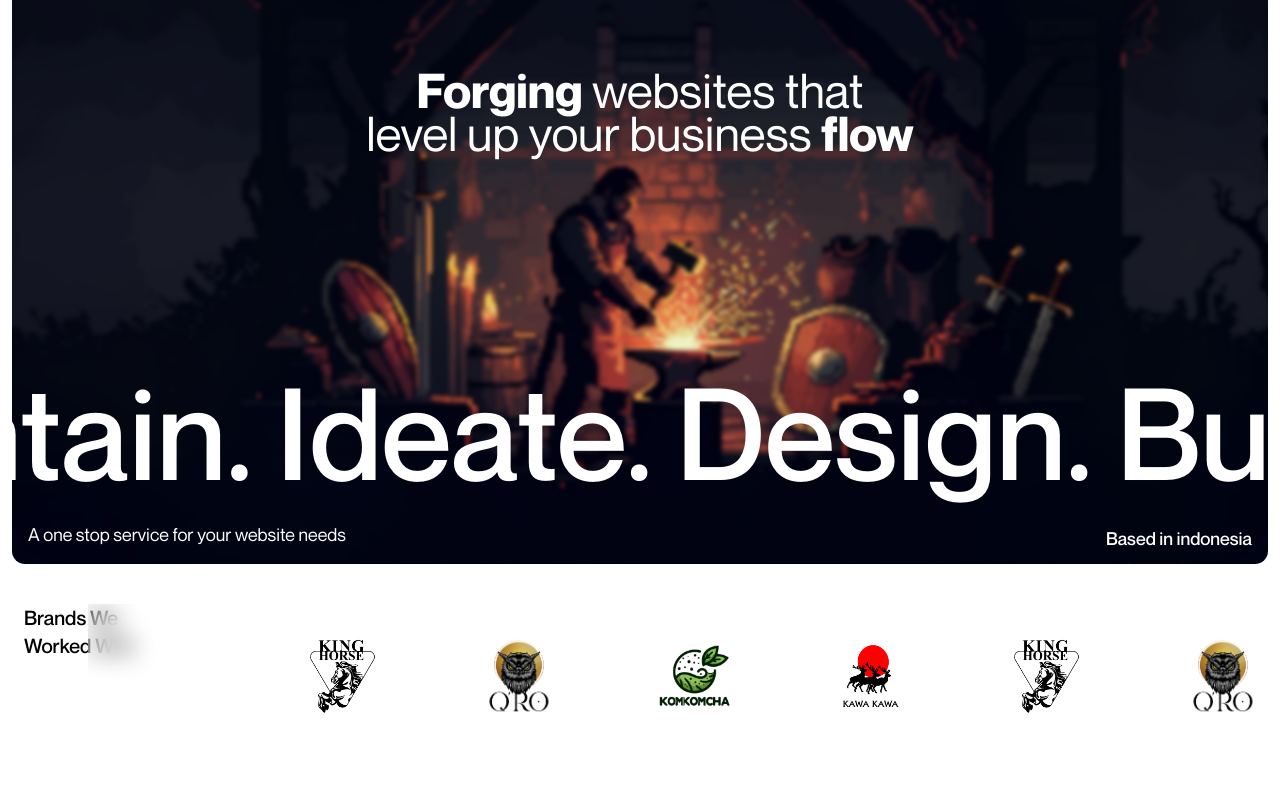
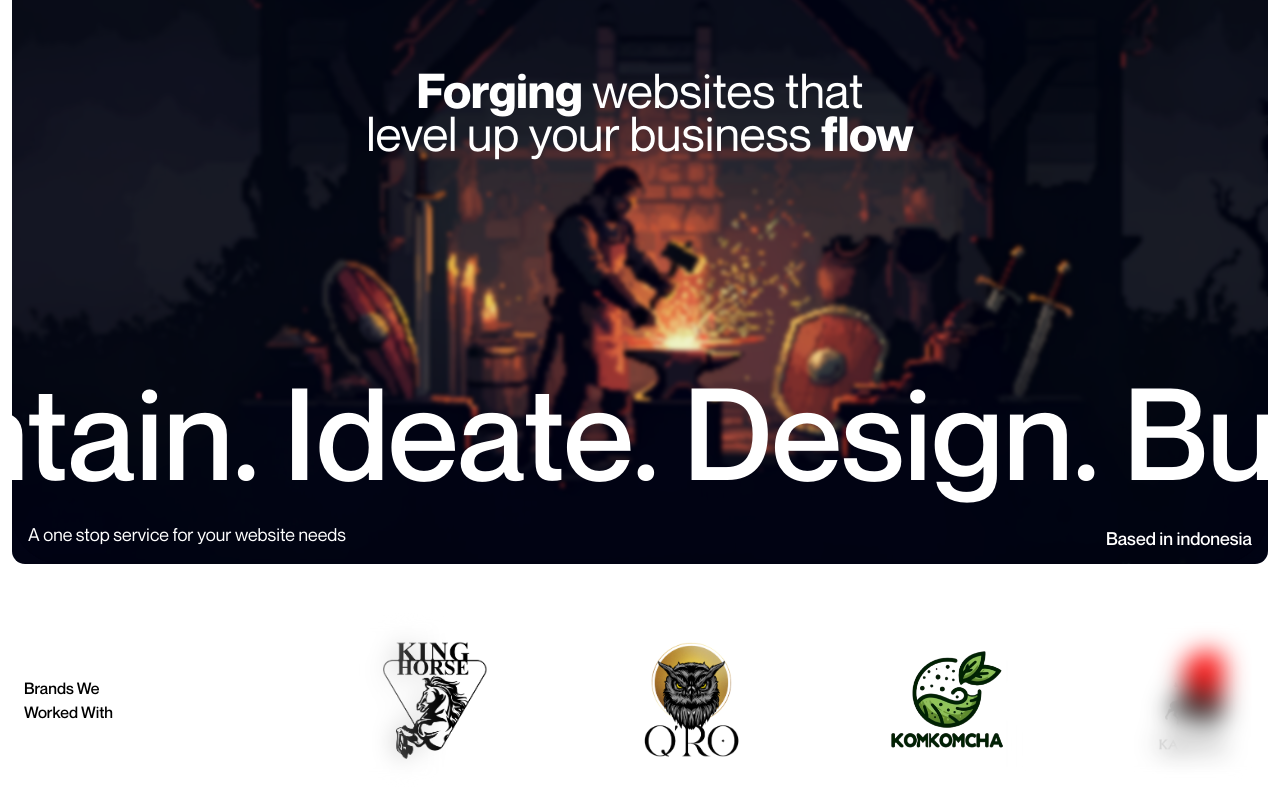
Before and after one commit to migeles/forgeandflow, a Next.js app: page / in a window 1280 px wide. Shown: the part 224-1024 px from the top of the page. Built offline with nearby package versions, Linux system fonts and the light colour scheme.

Commit message:
Starting Goals

```diff
--- /dev/null
+++ b/Components/Goals/Goals.jsx
@@ -0,0 +1,5 @@
+export default function Goals() {
+    return (
+        <div></div>
+    );
+}
--- a/Components/Porto/Portoslider.jsx
+++ b/Components/Porto/Portoslider.jsx
@@ -23,6 +23,7 @@ const logos = [
 export default function Portoslider() {
   const firstimgcontainer = useRef(null);
   const secondimgcontainer = useRef(null);
+  const thirdimgcontainer = useRef(null);
   const sliderContainerRef = useRef(null);
   let xPercent = 0;
   let direction = 1;
@@ -43,15 +44,16 @@ export default function Portoslider() {
     }
     gsap.set(firstimgcontainer.current, { xPercent: xPercent });
     gsap.set(secondimgcontainer.current, { xPercent: xPercent });
+    gsap.set(thirdimgcontainer.current, { xPercent: xPercent });
     xPercent += -0.05 * direction;
     requestAnimationFrame(animation);
   };
 
   return (
-    <div className='w-full py-8 relative'>
+    <div className='w-full max-w-screen py-8 relative flex'>
       <div
         ref={sliderContainerRef}
-        className='flex flex-nowrap overflow-hidden '>
+        className='flex flex-nowrap overflow-hidden w-full lg:mx-8'>
         <div
           ref={firstimgcontainer}
           className='flex items-center justify-center flex-shrink-0'>
@@ -60,7 +62,7 @@ export default function Portoslider() {
               key={`logo-a-${index}`}
               src={logo.src}
               alt={logo.alt}
-              className='h-16 md:h-20 w-auto mx-8 md:mx-12'
+              className='h-16 md:h-20 lg:h-32 w-auto mx-8 md:mx-16'
             />
           ))}
         </div>
@@ -72,29 +74,41 @@ export default function Portoslider() {
               key={`logo-b-${index}`}
               src={logo.src}
               alt={logo.alt}
-              className='h-16 md:h-20 w-auto mx-8 md:mx-12'
+              className='h-16 md:h-20 lg:h-32 w-auto mx-8 md:mx-16'
+            />
+          ))}
+        </div>
+        <div
+          ref={thirdimgcontainer}
+          className='flex items-center justify-center flex-shrink-0'>
+          {logos.map((logo, index) => (
+            <img
+              key={`logo-b-${index}`}
+              src={logo.src}
+              alt={logo.alt}
+              className='h-16 md:h-20 lg:h-32 w-auto mx-8 md:mx-16'
             />
           ))}
         </div>
       </div>
-      <div>
-        <div className='absolute w-[100vw] overflow-hidden h-full inset-0 z-10 flex justify-center items-center top-1/2 left-1/2 -translate-x-1/2 -translate-y-1/2'>
-          <div className='flex justify-between w-full h-full overflow-hidden'>
-            <div
-              className='
-                h-full w-24
+      <div className='absolute w-[100vw] lg:w-full overflow-hidden h-full inset-0 z-10 flex justify-center items-center top-1/2 left-1/2 -translate-x-1/2 -translate-y-1/2'>
+        <div className='flex justify-between w-full lg: h-full overflow-hidden'>
+          <div
+            className='
+                h-full w-24 lg:w-64
                 bg-white/10
                 backdrop-blur-md
                 [mask-image:linear-gradient(to_right,black_50%,transparent)]
+                lg:[mask-image:linear-gradient(to_right,black_30%,transparent)]
             '></div>
-            <div
-              className='
-                h-full w-24
+          <div
+            className='
+                h-full w-24 lg:w-64
                 bg-white/10
                 backdrop-blur-md
                 [mask-image:linear-gradient(to_left,black_50%,transparent)]
+                 lg:[mask-image:linear-gradient(to_left,black_30%,transparent)]
             '></div>
-          </div>
         </div>
       </div>
     </div>
--- a/Components/Porto/porto.jsx
+++ b/Components/Porto/porto.jsx
@@ -2,13 +2,14 @@ import Portoslider from "./Portoslider";
 
 export default function Porto() {
   return (
-        <div className="w-full h-screen flex flex-col lg:flex-row bg-white px-6 pt-7 gap-5">
-            <div className="">
-                <h1 className="neue-medium text-xl">
-                    Brands We Worked With
+    // 1. REMOVED w-screen and max-w-screen from the parent
+    <div className='w-full h-full flex flex-col lg:flex-row bg-white px-6 pt-7 gap-2 lg:justify-between lg:gap-20 lg:items-center'>
+      <div className='w-auto lg:w-auto'>
+        <h1 className='neue-medium text-md text-nowrap'>
+          Brands We <br className='hidden lg:block' /> Worked With
         </h1>
       </div>
-            <div className="">
+      <div className='w-full lg:flex-1 min-w-0'>
         <Portoslider />
       </div>
     </div>
--- a/app/page.js
+++ b/app/page.js
@@ -2,12 +2,15 @@ import Image from "next/image";
 import Hero from "@/Components/Hero/Hero";
 import Porto from "@/Components/Porto/Porto";
 import Navbar from "@/Components/Navbar/Navbar";
+import Goals from "@/Components/Goals/Goals";
+
 export default function Home() {
   return (
     <div className="overflow-hidden">
       <Navbar />
       <Hero />
       <Porto />
+      <Goals />
     </div>
   );
 }
```
Also changed, not shown: Assets/Image/girl floating.png (added), Assets/Image/girl waking.jpg (added). Lines whose indentation alone changed are shown as unchanged.
